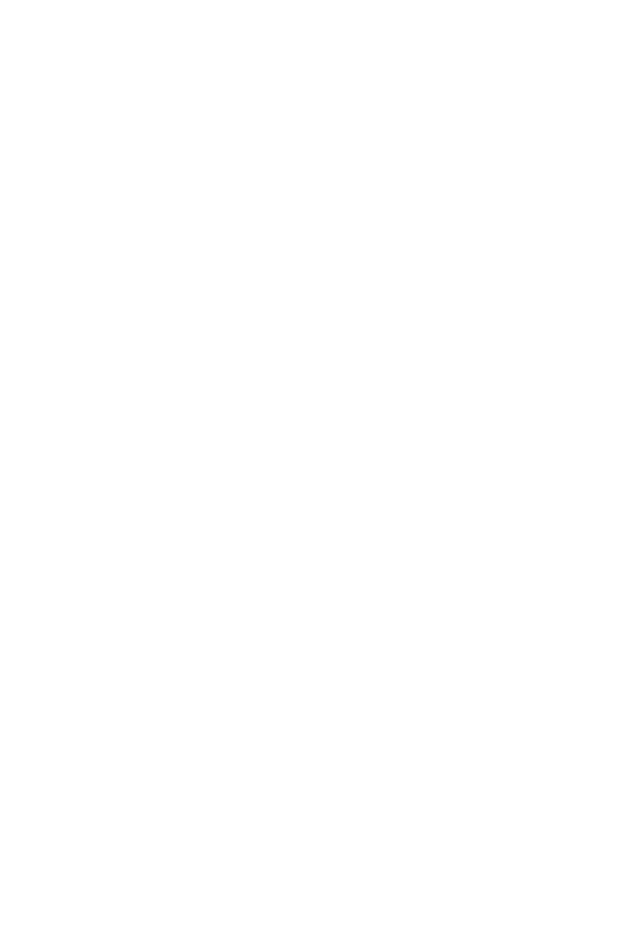
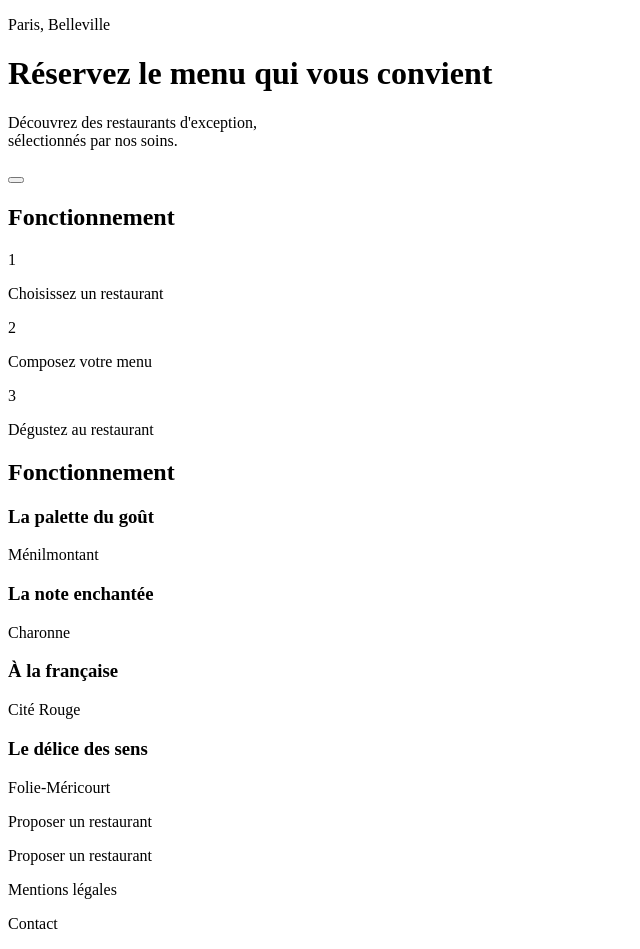
Before and after one commit to Tam-star/TamaraWenner_3_06112021, a plain HTML site: page index.html in a window 1280 px wide. Shown: the whole page, without its empty margins (0-640 px from the left). Before the commit the page ends 800 px from the top, so only its background shows below. Drawn offline with Linux system fonts and the light colour scheme.

Commit message:
Page accueil HTML premier jet

```diff
--- a/index.html
+++ b/index.html
@@ -7,6 +7,104 @@
     <title>Ohmyfood! Paris</title>
 </head>
 <body>
-
+    <header>
+        <div id="logo">
+            <!-- Image logo -->
+        </div>
+        <div id="localisation">
+            <!-- icon localisation -->
+            <p>Paris, Belleville</p>
+        </div>
+        <div id="explorer">
+            <h1>Réservez le menu qui vous convient</h1>
+            <p>Découvrez des restaurants d'exception, </br>
+                 sélectionnés par nos soins.</p>
+            <button></button>
+        </div>
+    </header>
+    <main>
+        <h2>Fonctionnement</h2>
+        <section class="explication">
+            <div class="explication__numero">
+                <p>1</p>
+            </div>
+            <div class="explication__etape">
+                <!-- icon -->
+                <p>Choisissez un restaurant</p>
+            </div>
+            <div class="explication__numero">
+                <p>2</p>
+            </div>
+            <div class="explication__etape">
+                <!-- icon -->
+                <p>Composez votre menu</p>
+            </div>
+            <div class="explication__numero">
+                <p>3</p>
+            </div>
+            <div class="explication__etape">
+                <!-- icon -->
+                <p>Dégustez au restaurant</p>
+            </div>
+        </section>
+        <section id="restaurants">
+            <h2>Fonctionnement</h2>
+            <article>
+                <!-- Image -->
+                <div class="restaurants__description">
+                    <div class="restaurants__description__txt">
+                        <h3>La palette du goût</h3>
+                        <p>Ménilmontant</p>
+                    </div>
+                    <div class="restaurants__description__icon">
+                        <!-- Icon -->
+                    </div>
+                </div>
+            </article>
+            <article>
+                <!-- Image -->
+                <div class="restaurants__description">
+                    <div class="restaurants__description__txt">
+                        <h3>La note enchantée</h3>
+                        <p>Charonne</p>
+                    </div>
+                    <div class="restaurants__description__icon">
+                        <!-- Icon -->
+                    </div>
+                </div>
+            </article>
+            <article>
+                <!-- Image -->
+                <div class="restaurants__description">
+                    <div class="restaurants__description__txt">
+                        <h3>À la française</h3>
+                        <p>Cité Rouge</p>
+                    </div>
+                    <div class="restaurants__description__icon">
+                        <!-- Icon -->
+                    </div>
+                </div>
+            </article>
+            <article>
+                <!-- Image -->
+                <div class="restaurants__description">
+                    <div class="restaurants__description__txt">
+                        <h3>Le délice des sens</h3>
+                        <p>Folie-Méricourt</p>
+                    </div>
+                    <div class="restaurants__description__icon">
+                        <!-- Icon -->
+                    </div>
+                </div>
+            </article>
+        </section>
+    </main>
+    <footer>
+        <!-- Image Logo -->
+        <!-- Icon --> <p>Proposer un restaurant</p>
+        <!-- Icon --> <p>Proposer un restaurant</p>
+        <p>Mentions légales</p>
+        <p>Contact</p>
+    </footer>
 </body>
 </html>
```
